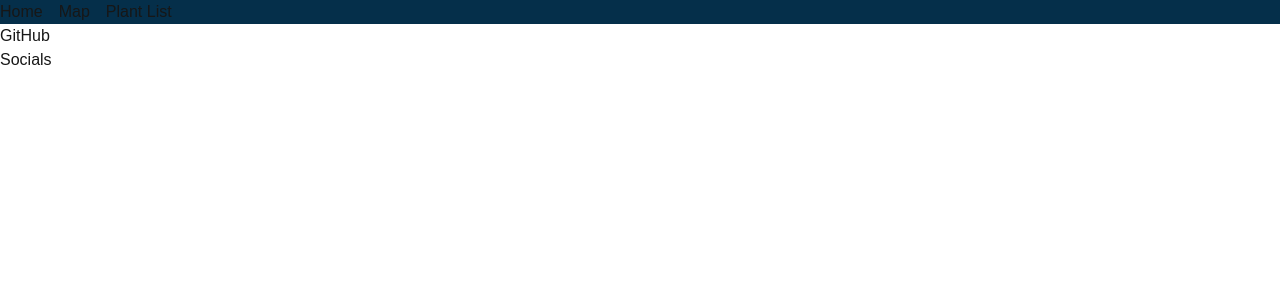
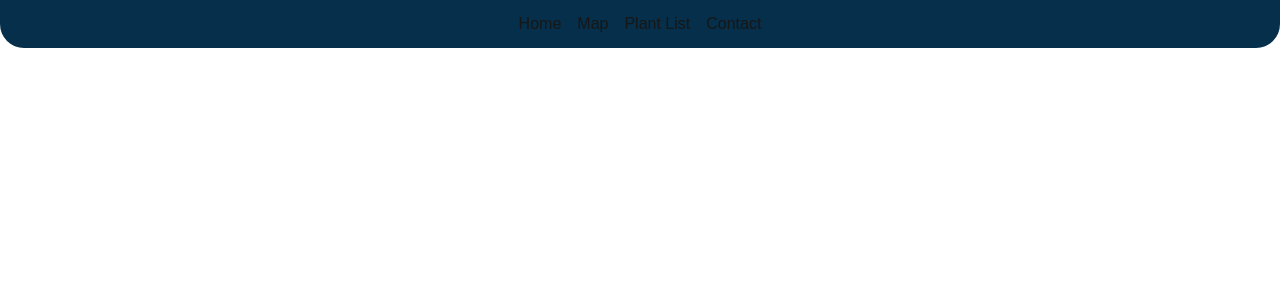
Before and after one commit to LucasDLee/PlantedIt, a Next.js app: page / in a window 1280 px wide. Shown: the top 300 px of the page. Built offline with nearby package versions, Linux system fonts and the light colour scheme.

Commit message:
setup nav bar

```diff
--- /dev/null
+++ b/src/app/(pages)/contact/page.tsx
@@ -0,0 +1,7 @@
+export default function Contact() {
+  return (
+    <div className="flex flex-col flex-1 items-center justify-center bg-zinc-50 font-sans dark:bg-black">
+      <p>contact</p>
+    </div>
+  );
+}
--- a/src/app/page.tsx
+++ b/src/app/page.tsx
@@ -7,7 +7,7 @@ export default function Home() {
     <div>
       <Header />
       {/* <MainContent /> */}
-      <Footer />
+      {/* <Footer /> */}
     </div>
   );
 }
--- a/src/components/navigation-bar.tsx
+++ b/src/components/navigation-bar.tsx
@@ -18,12 +18,16 @@ export default function NavigationBar() {
     {
       href: "/plantlist",
       name: "Plant List"
+    },
+    {
+      href: "/contact",
+      name: "Contact"
     }
   ];
 
   return (
-    <nav>
-      <ul className="bg-sky-950 gap-4 flex flex-row list-none">
+    <nav className="bg-sky-950 flex justify-center rounded-b-3xl w-full">
+      <ul className="items-center gap-4 flex flex-row list-none p-3">
         {urls.map((val, id) => <li key={id}><Link href={val.href}>{val.name}</Link></li>)}
       </ul>
     </nav>
```
